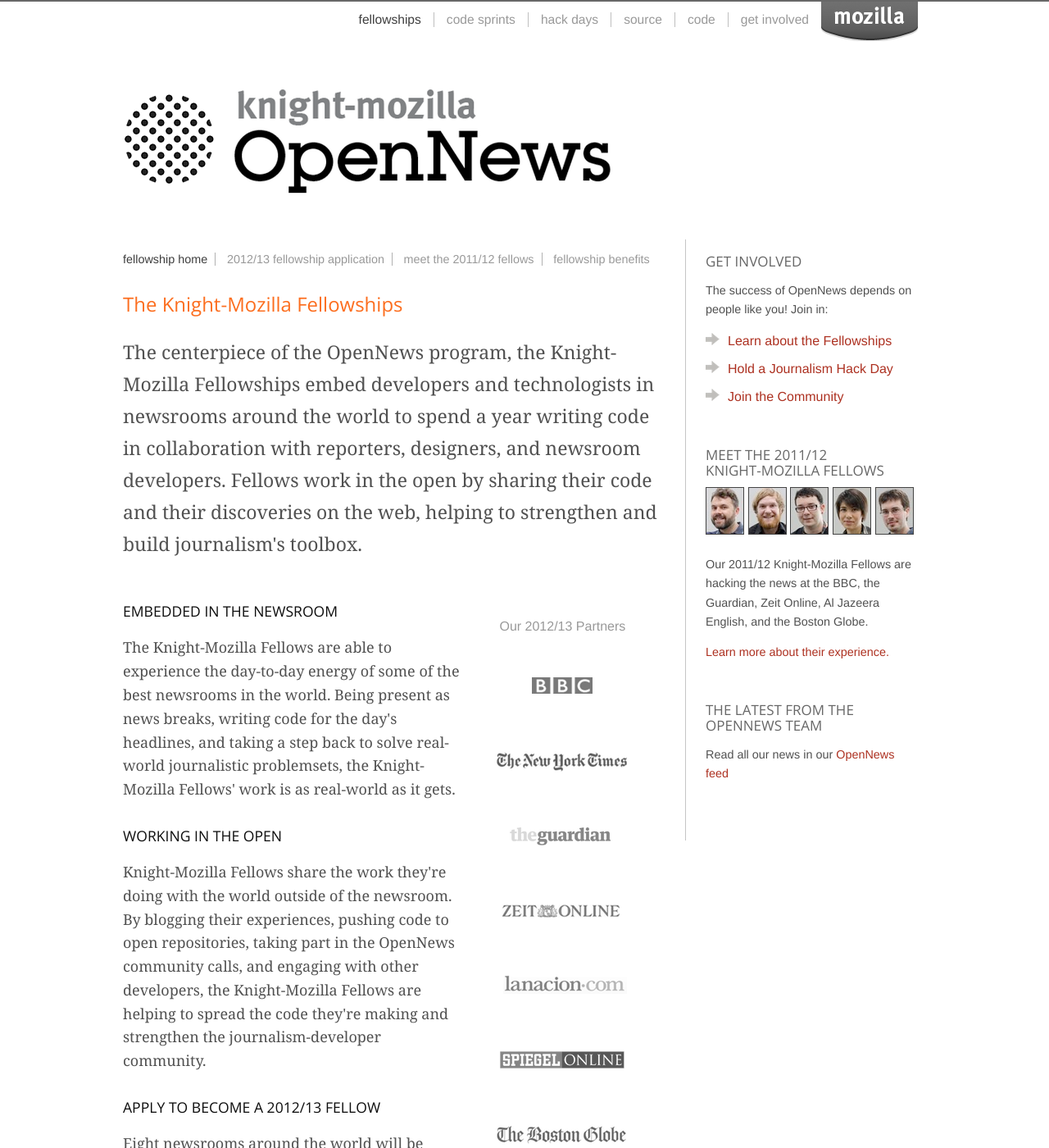
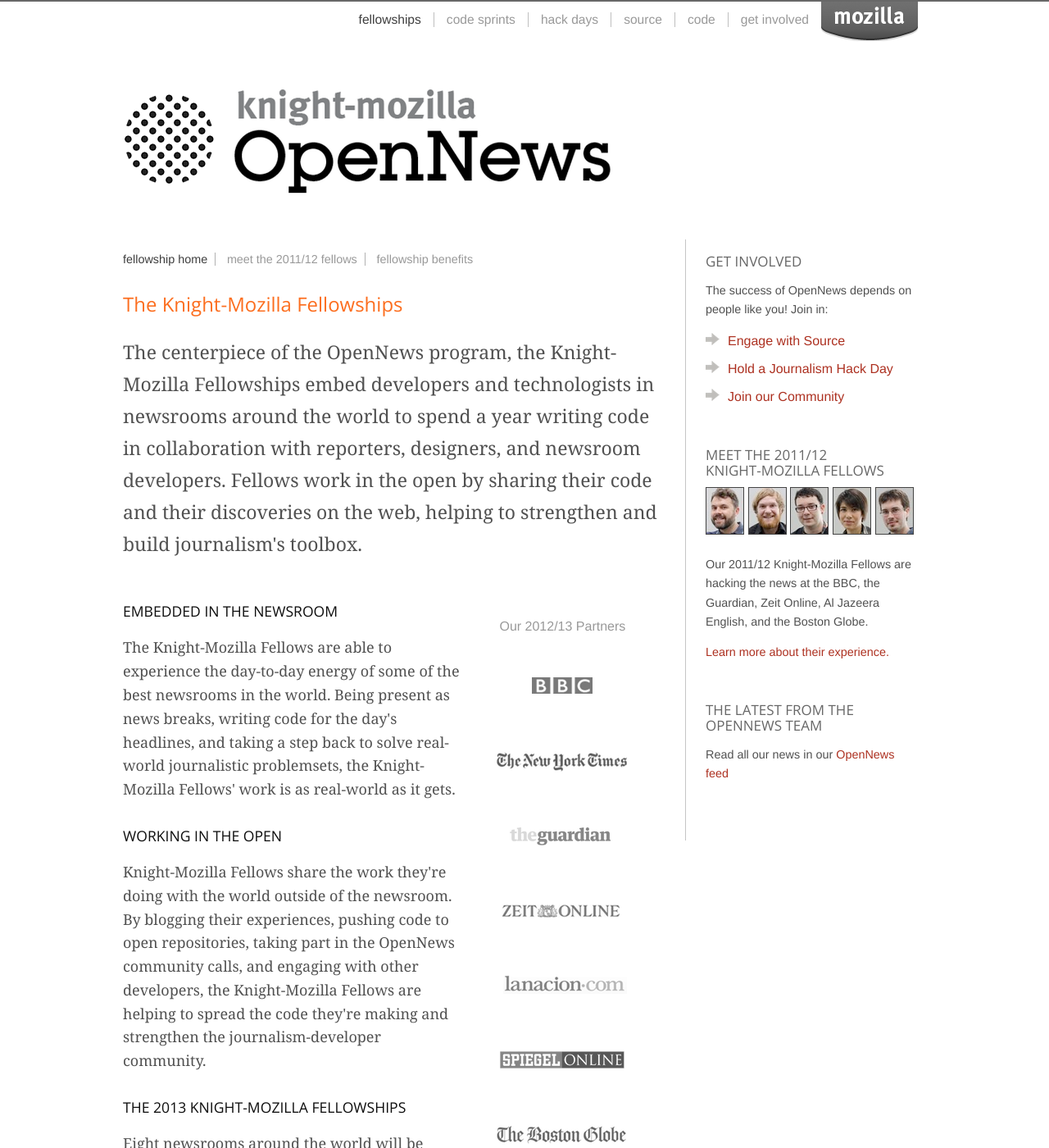
Before and after one commit to mozilla/mozilla-opennews, a Jekyll site: the page built from fellowships/index.md, in a window 1280 px wide and 1400 px high. Shown: the whole window at 82% size. Built offline with Jekyll 4.4.1, drawn with Linux system fonts in a browser that asks for light colours; nearby versions of some CDN libraries; Markdown is read by kramdown in place of the engine named in the settings; comment, search, counter and statistics services are not loaded; some of the changed text lies outside the part shown.

Commit message:
general fixery of sidebar, fellowship pages, and other things

```diff
--- a/_includes/fellowship_sidebar.html
+++ b/_includes/fellowship_sidebar.html
@@ -1,7 +1,6 @@
 <div id="fellowside">
 <ul>
 <li><a href="/fellowships" id="fellow_home">fellowship home</a></li>
-<li><a href="apply.html" id="fellow_apply">2012/13 fellowship application</a></li>
 <li><a href="2011meet.html" id="fellow_meet">meet the 2011/12 fellows</a></li>
 <li><a href="info.html" id="fellow_benefits">fellowship benefits</a></li>
 </ul>
--- a/_includes/sidebar_update.html
+++ b/_includes/sidebar_update.html
@@ -2,9 +2,9 @@
              <h3>Get Involved</h3>
             <p>The success of OpenNews depends on people like you! Join in:</p>
             <ul>
-                <li><a href="/fellowships">Learn about the Fellowships</a></li>
+            	<li><a href="/source.html">Engage with Source</a></li>
                 <li><a href="/hackdays.html">Hold a Journalism Hack Day</a></li>
-                <li><a href="/getinvolved.html">Join the Community</a></li>
+                <li><a href="/getinvolved.html">Join our Community</a></li>
             </ul>
             </div>
 <div id="minifellows">
--- a/fellowships/index.md
+++ b/fellowships/index.md
@@ -26,5 +26,5 @@
 <h3>Working in the Open</h3>
 <p>Knight-Mozilla Fellows share the work they're doing with the world outside of the newsroom. By blogging their experiences, pushing code to open repositories, taking part in the OpenNews community calls, and engaging with other developers, the Knight-Mozilla Fellows are helping to spread the code they're making and strengthen the journalism-developer community.
 
-<h3>Apply to Become a 2012/13 Fellow</h3>
-<p>Eight newsrooms around the world will be hosting Knight-Mozilla Fellows in 2012/13. Now is your chance to be one of them. Starting on April 9, 2012 and closing August 11, we are looking for developers and technologists who want to change the world of journalism for the better. <a href="apply.html">Apply now to become a 2012/13 Fellow</a>.
+<h3>The 2013 Knight-Mozilla Fellowships</h3>
+<p>Eight newsrooms around the world will be hosting Knight-Mozilla Fellows in 2013. We'll be announcing the eight 2013 Knight-Mozilla Fellows at the <a href="http://mozillafestival.org/">Mozilla Festival</a> in London November 9-11, 2012.
```
Also changed, not shown: 12 other files.
